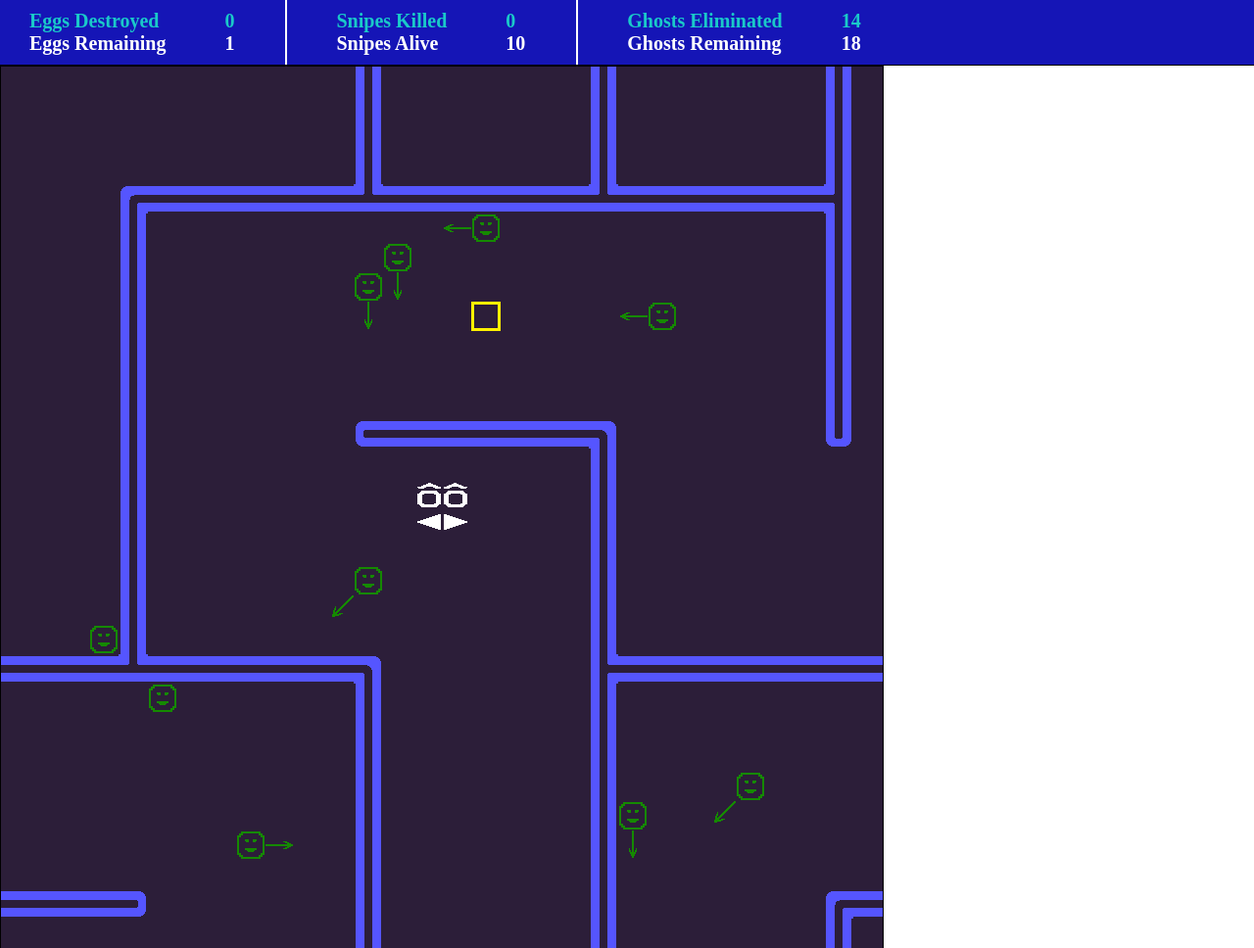
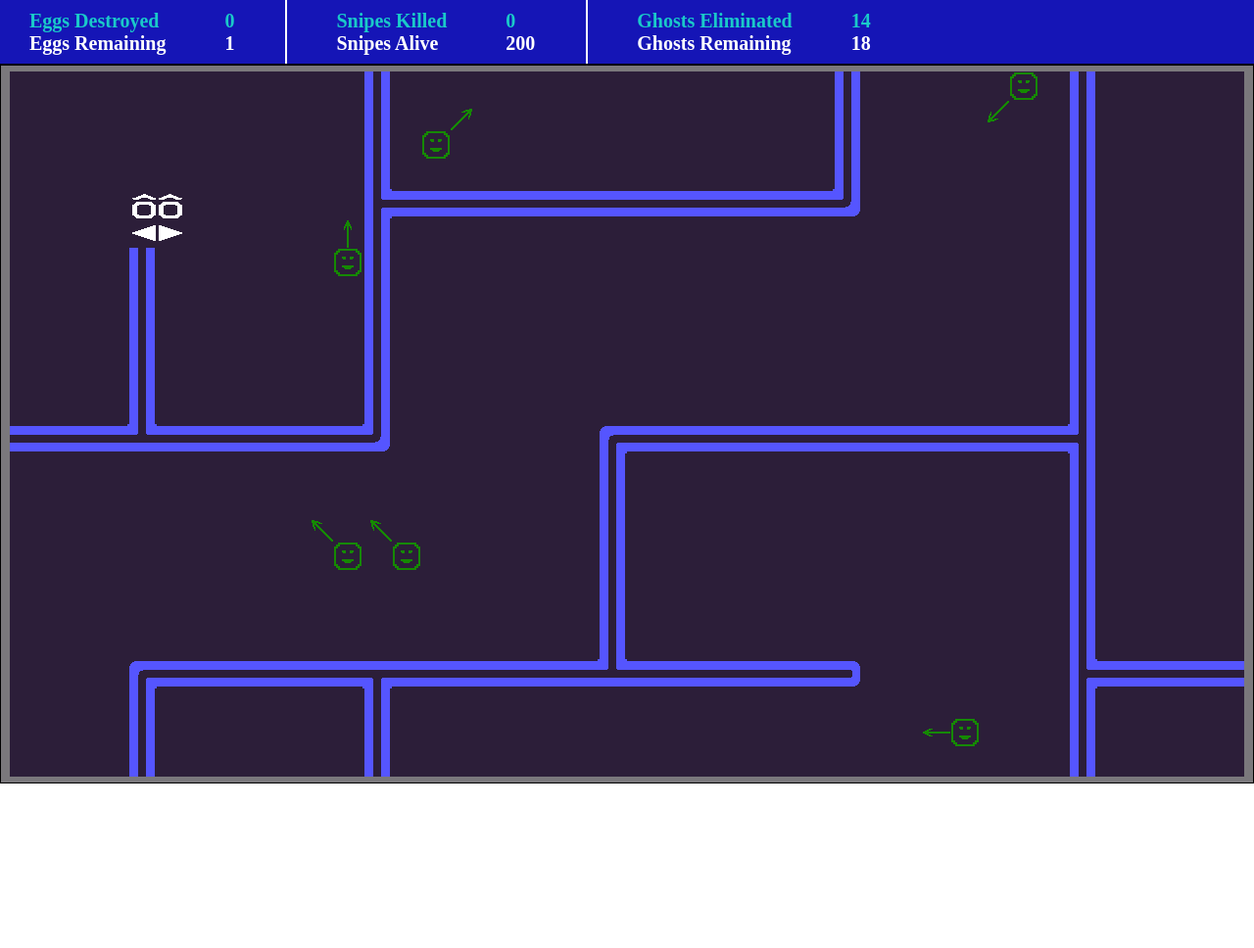
Before and after one commit to extic/snipes, a website built with webpack: page public/index.html in a window 1280 px wide. Shown: the whole page at 98% size. After the commit the page ends 800 px from the top, so only its background shows below. Built offline with nearby package versions, Linux system fonts and the light colour scheme.

Commit message:
Added resize handler

```diff
--- a/package.json
+++ b/package.json
@@ -17,6 +17,7 @@
     "@babel/core": "^7.18.10",
     "@babel/preset-env": "^7.18.10",
     "@babel/preset-typescript": "^7.18.6",
+    "@types/resize-observer-browser": "^0.1.7",
     "@typescript-eslint/eslint-plugin": "^5.33.1",
     "@typescript-eslint/parser": "^5.33.1",
     "babel-loader": "^8.2.5",
--- a/public/index.html
+++ b/public/index.html
@@ -46,6 +46,7 @@
       border-bottom: 1px solid black;
       font-size: 20px;
       font-weight: bold;
+      height: 65px;
     }
 
     .column {
@@ -67,6 +68,9 @@
       /* image-rendering: -webkit-crisp-edges; */
       image-rendering: pixelated;
       image-rendering: crisp-edges;
+      box-sizing: border-box;
+      width: 100%;
+      height: calc(100% - 66px);
     }
   </style>
 </html>
--- a/src/index.ts
+++ b/src/index.ts
@@ -3,13 +3,23 @@ import { handleBullets } from './bullet';
 import { rotateEggs } from './eggs';
 import { moveHero, rotateHero } from './hero';
 import { registerKeyHandlers } from './keyboard';
+import { activateResizeObserver } from './resize-observer';
 import { moveSnipes } from './snipes';
 import { createWorld, drawWorld, World } from './world';
 
 const gameSpeed = 30;
 const eggCount = 1;
-const screenWidth = 30;
-const screenHeight = 30;
+let screenWidth = 10;
+let screenHeight = 10;
+let startDrawX = 0;
+let startDrawY = 0;
+
+export function setScreenWidthAndHeight(width: number, height: number, drawX: number, drawY: number) {
+  screenWidth = width;
+  screenHeight = height;
+  startDrawX = drawX;
+  startDrawY = drawY;
+}
 
 function gameLoop(world: World, ctx: CanvasRenderingContext2D, tiles: HTMLImageElement) {
   world.counter++;
@@ -27,7 +37,7 @@ function gameLoop(world: World, ctx: CanvasRenderingContext2D, tiles: HTMLImageE
     moveSnipes(world);
   }
 
-  drawWorld(screenWidth, screenHeight, world, ctx, tiles);
+  drawWorld(screenWidth, screenHeight, startDrawX, startDrawY,  world, ctx, tiles);
 
   setTimeout(() => {
     gameLoop(world, ctx, tiles);
@@ -44,9 +54,8 @@ function main() {
   if (!ctx) {
     throw new Error('Canvas context could not be obtained');
   }
-  // ctx.imageSmoothingEnabled = false;
-  canvas.width = 900;
-  canvas.height = 900;
+
+  activateResizeObserver(canvas);
 
   const tiles = new Image();
   tiles.onload = function () {
--- a/src/maze.ts
+++ b/src/maze.ts
@@ -1,4 +1,4 @@
-const gridLength = 4;
+const gridLength = 20 ;
 const cellLength = 8;
 
 export type Maze = {
--- /dev/null
+++ b/src/resize-observer.ts
@@ -0,0 +1,21 @@
+import { setScreenWidthAndHeight } from ".";
+
+export function activateResizeObserver(canvas: HTMLCanvasElement) {
+  const resizeObserver = new ResizeObserver((e: ResizeObserverEntry[]) => {
+    canvas.width = e[0].contentBoxSize[0].inlineSize;
+    canvas.height = e[0].contentBoxSize[0].blockSize;
+
+    const screenWidth = Math.floor(e[0].contentBoxSize[0].inlineSize / 30);
+    const screenHeight = Math.floor(e[0].contentBoxSize[0].blockSize / 30);
+
+    const drawStartX = Math.floor((canvas.width - screenWidth * 30) / 2);
+    const drawStartY = Math.floor((canvas.height - screenHeight * 30) / 2);
+
+    setScreenWidthAndHeight(screenWidth, screenHeight, drawStartX, drawStartY);
+
+    const ctx = canvas.getContext("2d")!;
+    ctx.fillStyle = '#7a787c';
+    ctx.fillRect(0, 0, canvas.width, canvas.height);
+  });
+  resizeObserver.observe(document.getElementsByTagName('canvas')[0]);
+}
--- a/src/world.ts
+++ b/src/world.ts
@@ -27,7 +27,7 @@ export function createWorld(eggCount: number, screenWidth: number, screenHeight:
   }
 
   const snipes: Snipe[] = [];
-  while (snipes.length < 10) {
+  while (snipes.length < 200) {
     const posX = Math.floor(Math.random() * maze.length);
     const posY = Math.floor(Math.random() * maze.length);
     if (maze.cells[posY][posX] === 0 && maze.cells[posY][(posX + 1) % maze.length] === 0) {
@@ -41,7 +41,7 @@ export function createWorld(eggCount: number, screenWidth: number, screenHeight:
   return { maze, eggs, snipes, bullets: [], counter: 0, screenWidth, screenHeight };
 }
 
-export function drawWorld(screenWidth: number, screenHeight: number, world: World, ctx: CanvasRenderingContext2D, tiles: HTMLImageElement) {
+export function drawWorld(screenWidth: number, screenHeight: number, startDrawX: number, startDrawY: number, world: World, ctx: CanvasRenderingContext2D, tiles: HTMLImageElement) {
   const halfWidth = Math.floor(world.screenWidth / 2)
   const halfHeight = Math.floor(world.screenHeight / 2);
 
@@ -50,7 +50,7 @@ export function drawWorld(screenWidth: number, screenHeight: number, world: Worl
       ctx.drawImage(
         tiles,
         world.maze.cells[(j + heroPosY - halfHeight + world.maze.length) % world.maze.length][(i + heroPosX - halfWidth + world.maze.length) % world.maze.length] * 30,
-        0, 30, 30, i * 30, j * 30, 30, 30);
+        0, 30, 30, startDrawX + i * 30, startDrawY + j * 30, 30, 30);
     }
   }
 }
```
Also changed, not shown: tsconfig.json (+8 -2 lines), 1 other file.
